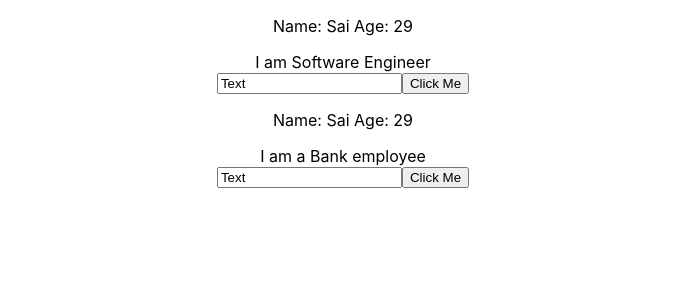
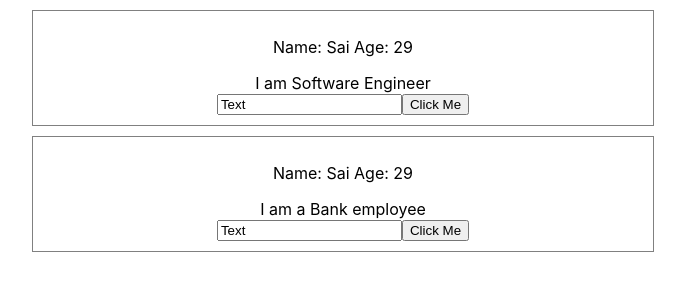
Before and after one commit to csaicharan/short-notes, a React (Create React App) app in the folder React/examples/: page / in a window 1280 px wide. Shown: the top 300 px of the page, without its empty margins (297-982 px from the left). Built offline with nearby package versions, Linux system fonts and the light colour scheme.

Commit message:
Stylig the component with external css

```diff
--- /dev/null
+++ b/React/examples/src/Person/Person.css
@@ -0,0 +1,6 @@
+.person{
+    margin: 10px auto;
+    width: 600px;
+    padding: 10px;
+    border: 1px solid gray;
+}
--- a/React/examples/src/Person/Person.js
+++ b/React/examples/src/Person/Person.js
@@ -1,10 +1,11 @@
 // While creating the functional component we must keep in mind we should import React to use JSX syntax in the js files
 // Functional or stateless or dumb or presentational components which are not having any states attached to the component
 import React from 'react';
+import './Person.css'; // This type of style imports are not scoped to the component, it will be adding into the global styles. We have to make sure weather it is not conflicting to the other styles by adding a container class and other style should be under that class
 
 const Person = (props) => {
     return (
-        <div>
+        <div className="person">
             <p>Name: {props.name} Age: {props.age}</p>
             <div>{props.children}</div>
             <input type="text" value={props.inputText} onChange={props.change}/>
```
